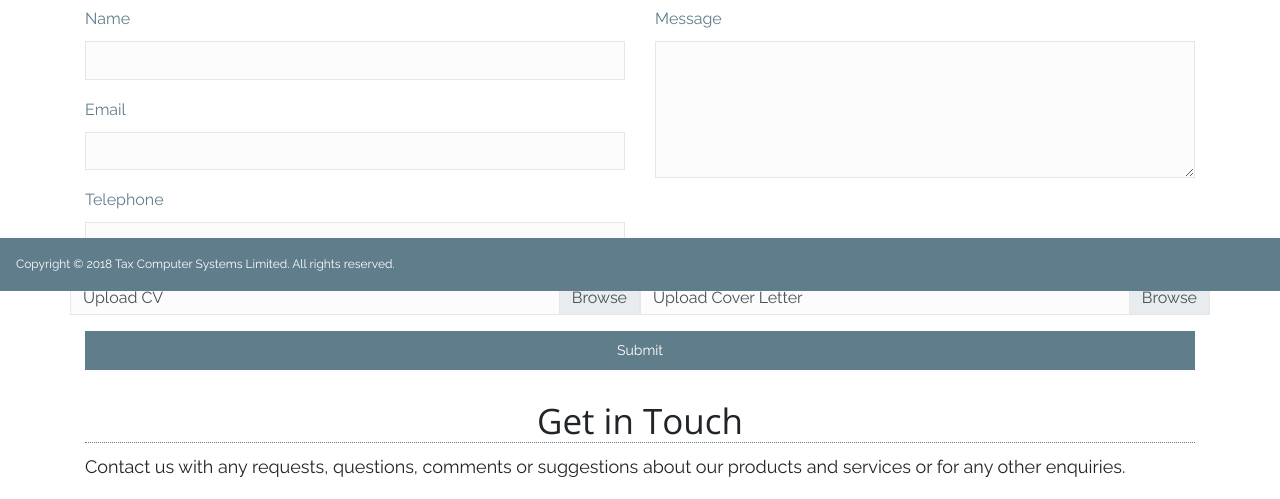
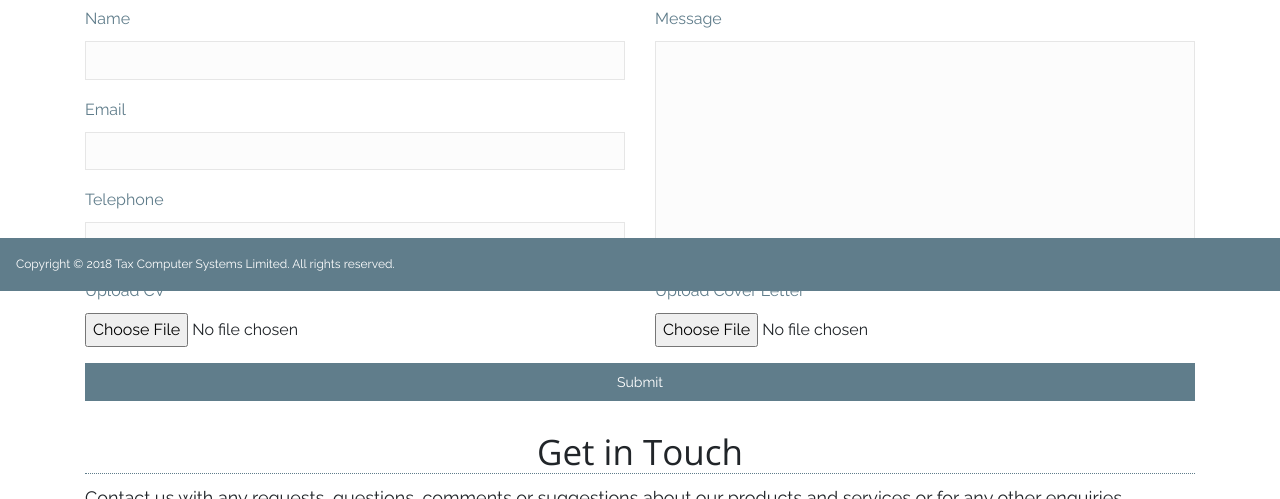
Before and after one commit to dariusz75/bootstrap-4-project, a website: page contact.html in a window 1280 px wide. Shown: the part 509-1008 px from the top of the page. Drawn offline with nearby package versions, Linux system fonts and the light colour scheme.

Commit message:
apply page changes

```diff
--- a/contact.html
+++ b/contact.html
@@ -83,21 +83,29 @@
                       <div class="col-md-6">
                         <div class="form-group">
                           <label for="message">Message</label>
-                          <textarea class="form-control" id="message" rows="5"></textarea>
+                          <textarea class="form-control" id="message" rows="8"></textarea>
                         </div>
+
+
                       </div>
-                      <div class="col-md-6">
+                      <div class="col">
+                      <div class="row">
+                        <div class="col-md-6">
                           <div class="form-group">
-                            <label class="custom-file-label" for="cv-upload">Upload CV</label>
-                            <input type="file" class="form-control-file custom-file-input" id="cv-upload">
+                            <label for="cv-upload">Upload CV</label>
+                            <input type="file" class="form-control-file" id="cv-upload">
                           </div>
                         </div>
                         <div class="col-md-6">
                           <div class="form-group">
-                            <label class="custom-file-label" for="cover-letter-upload">Upload Cover Letter</label>
-                            <input type="file" class="form-control-file custom-file-input" id="cover-letter-upload">
+                            <label for="cover-letter-upload">Upload Cover Letter</label>
+                            <input type="file" class="form-control-file" id="cover-letter-upload">
                           </div>
                         </div>
+                      </div>
+                      </div>
+
+
                     </div>
                     <button type="submit" class="btn btn-primary submit-button">Submit</button>
                   </form>
--- a/source/custom/pages/_contact-us-page.scss
+++ b/source/custom/pages/_contact-us-page.scss
@@ -39,3 +39,12 @@ label {
 .submit-button {
   width: 100%;
 }
+
+
+#customFile .custom-file-control:lang(en)::after {
+  content: "Select file...";
+}
+
+#customFile .custom-file-control:lang(en)::before {
+  content: "Click me";
+}
```
Also changed, not shown: source/custom/components/_footer.scss (line endings or trailing spaces), style/style.css.
